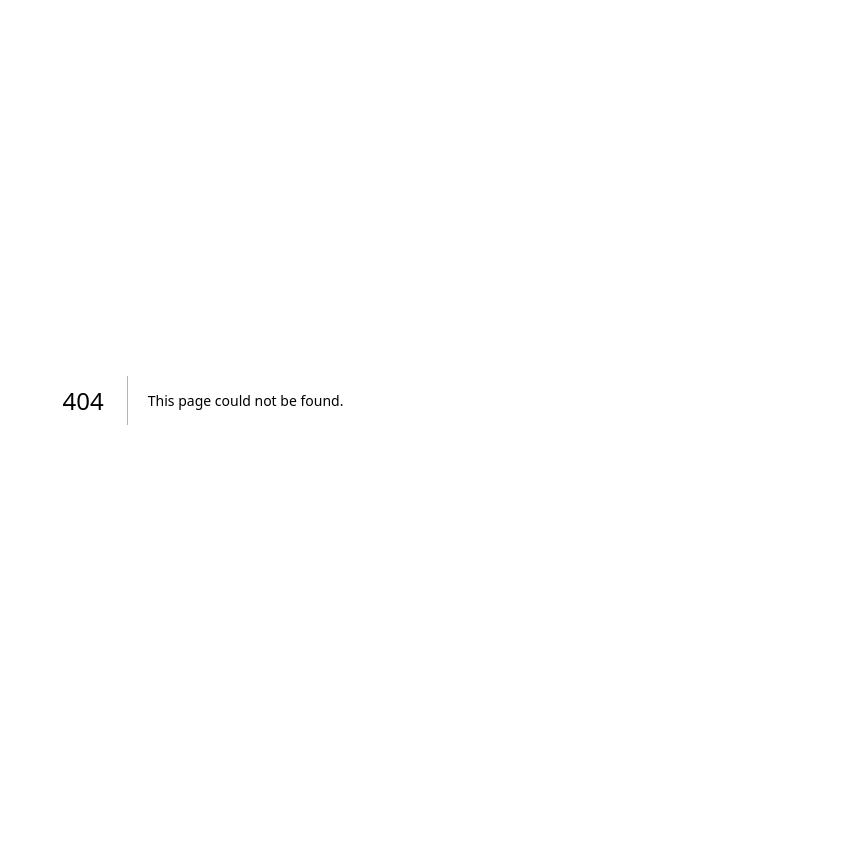
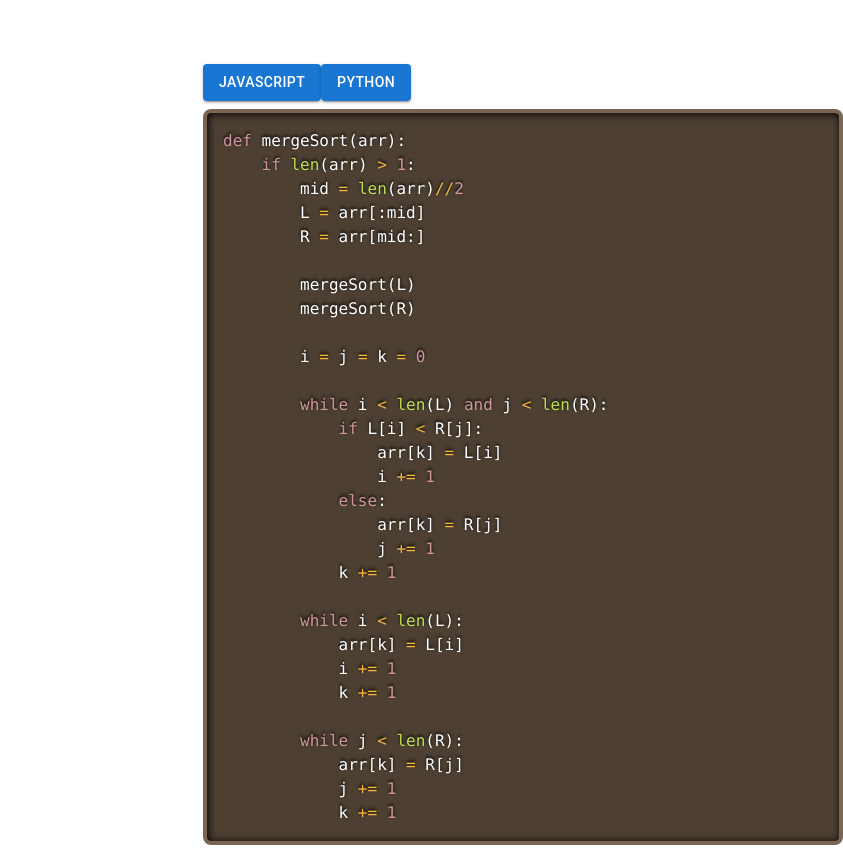
Before and after one commit to LGeoff31/AlgoFlow, a Next.js app: page /components/Description in a window 1280 px wide. Before the commit this address had no page. Shown: the whole page, without its empty margins (437-1280 px from the left). Before the commit the page ends 800 px from the top, so only its background shows below. Built offline with nearby package versions, Linux system fonts and the light colour scheme.

Commit message:
code displaying with Prism SyntaxHighlighter

```diff
--- a/package.json
+++ b/package.json
@@ -15,7 +15,8 @@
     "@mui/material": "^5.15.21",
     "next": "14.2.4",
     "react": "^18",
-    "react-dom": "^18"
+    "react-dom": "^18",
+    "react-syntax-highlighter": "^15.5.0"
   },
   "devDependencies": {
     "eslint": "^8",
--- /dev/null
+++ b/pages/code/MergeSort.js
@@ -0,0 +1,62 @@
+const mergeSortCode = {
+  python: `def mergeSort(arr):
+    if len(arr) > 1:
+        mid = len(arr)//2
+        L = arr[:mid]
+        R = arr[mid:]
+
+        mergeSort(L)
+        mergeSort(R)
+
+        i = j = k = 0
+
+        while i < len(L) and j < len(R):
+            if L[i] < R[j]:
+                arr[k] = L[i]
+                i += 1
+            else:
+                arr[k] = R[j]
+                j += 1
+            k += 1
+
+        while i < len(L):
+            arr[k] = L[i]
+            i += 1
+            k += 1
+
+        while j < len(R):
+            arr[k] = R[j]
+            j += 1
+            k += 1`,
+  javascript: `def mergeSort(arr):
+            if len(arr) > 1 this javascript:
+                mid = len(arr)//2
+                L = arr[:mid]
+                R = arr[mid:]
+
+                mergeSort(L)
+                mergeSort(R)
+
+                i = j = k = 0
+
+                while i < len(L) and j < len(R):
+                    if L[i] < R[j]:
+                        arr[k] = L[i]
+                        i += 1
+                    else:
+                        arr[k] = R[j]
+                        j += 1
+                    k += 1
+
+                while i < len(L):
+                    arr[k] = L[i]
+                    i += 1
+                    k += 1
+
+                while j < len(R):
+                    arr[k] = R[j]
+                    j += 1
+                    k += 1
+        `,
+};
+export default mergeSortCode;
--- /dev/null
+++ b/pages/components/Description.js
@@ -0,0 +1,44 @@
+import { Typography, Grid, Button, Stack } from "@mui/material";
+import React, { useState } from "react";
+import MergeSort from "../code/MergeSort";
+import { Prism as SyntaxHighlighter } from "react-syntax-highlighter";
+import { dark } from "react-syntax-highlighter/dist/cjs/styles/prism";
+
+const customStyle = {
+  hljs: {
+    background: "#000000", // Set background to black
+    color: "#ffffff", // Set text color to white
+  },
+  // Add more custom styles here if needed
+};
+
+const Description = () => {
+  const [selectedLanguage, setSelectedLanguage] = useState("python");
+  return (
+    <Grid container sx={{ color: "white", marginTop: "4rem" }}>
+      <Grid item xs={12} md={6}>
+        <Typography>This is a description</Typography>
+      </Grid>
+      <Grid xs={12} md={6}>
+        <Button
+          variant="contained"
+          onClick={() => setSelectedLanguage("javascript")}
+        >
+          Javascript
+        </Button>
+        <Button
+          variant="contained"
+          onClick={() => setSelectedLanguage("python")}
+        >
+          Python
+        </Button>
+        {/* <Stack sx={{background:"black"}} */}
+        <SyntaxHighlighter language={selectedLanguage} style={dark}>
+          {MergeSort[selectedLanguage]}
+        </SyntaxHighlighter>
+      </Grid>
+    </Grid>
+  );
+};
+
+export default Description;
--- a/pages/merge.js
+++ b/pages/merge.js
@@ -2,6 +2,7 @@ import React from "react";
 import Navbar from "./components/Navbar";
 import { Typography, Grid } from "@mui/material";
 import Blocks from "./components/Blocks";
+import Description from "./components/Description";
 
 const Merge = () => {
   return (
@@ -9,6 +10,7 @@ const Merge = () => {
       <Grid sx={{ background: "rgb(36,36,36)", padding: "2rem" }}>
         <Navbar />
         <Blocks />
+        <Description />
       </Grid>
     </>
   );
```
Also changed, not shown: pages/components/Blocks.js (+9 -3 lines), pages/components/Footer.js (+9 -6 lines), 1 other file (tests, documents, lock files or other folders).
